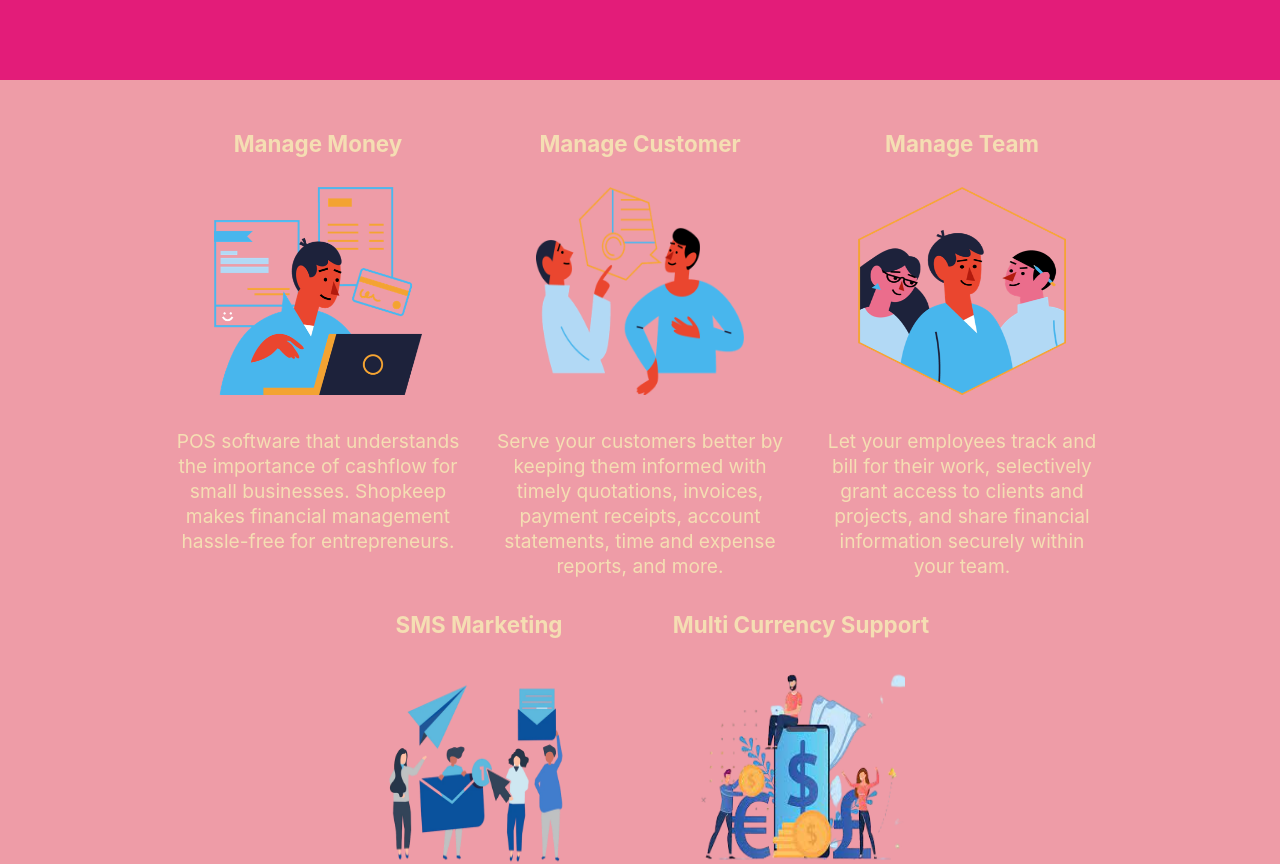
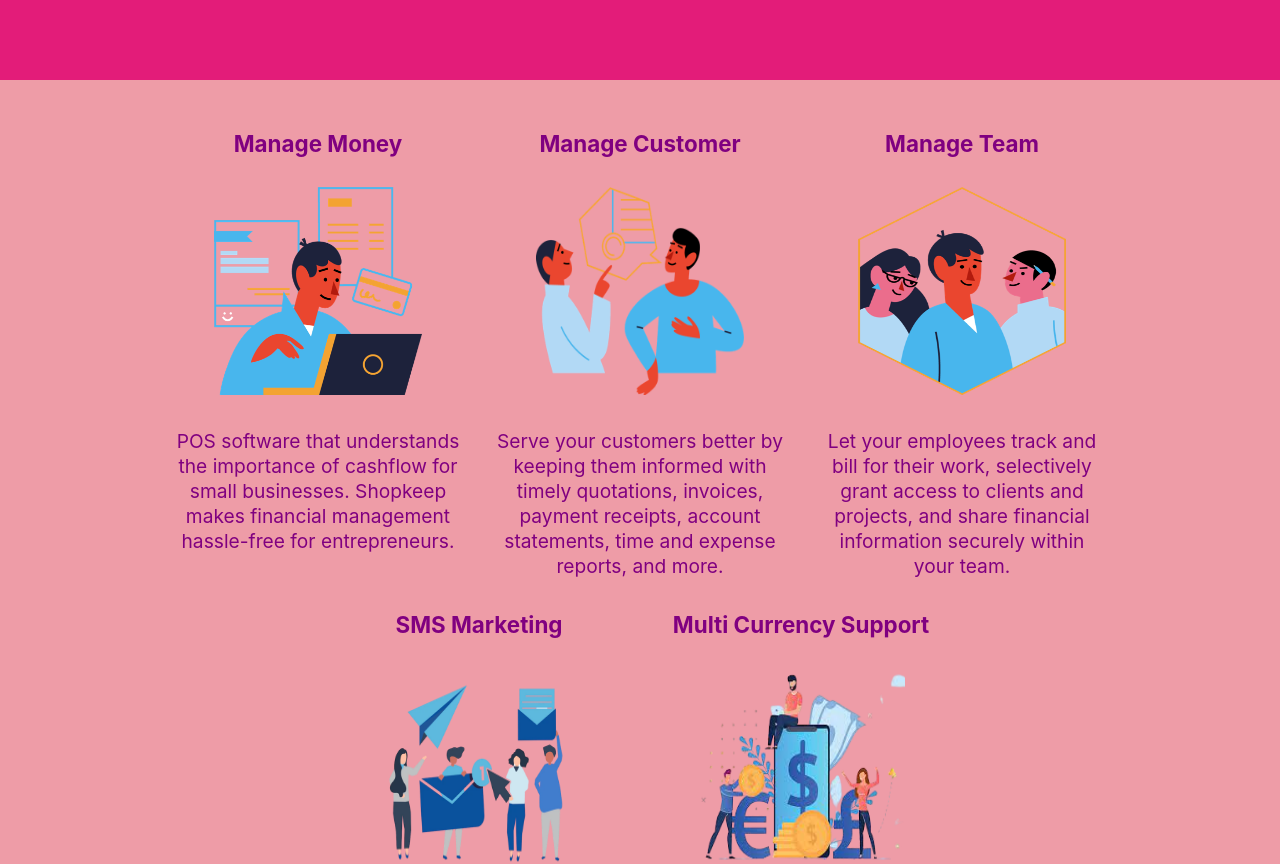
Before and after one commit to ErnestMubatapasango/ShopKeep, a React (Create React App) app in the folder shopkeep/: page / in a window 1280 px wide. Shown: the part 420-1284 px from the top of the page. Built offline with nearby package versions, Linux system fonts and the light colour scheme; a web font is replaced by a local one.

Commit message:
services color

```diff
--- a/shopkeep/src/components/serviceSection/Services.css
+++ b/shopkeep/src/components/serviceSection/Services.css
@@ -17,7 +17,7 @@
 }
 .services-title{
   font-size: 1.4rem;
-  color: wheat;
+  color: purple;
 }
 .services-image{
   margin: 30px 0;
@@ -28,7 +28,7 @@
   font-size: 1.2rem;
   line-height: 25px;
   text-align: center;
-  color: wheat;
+  color: purple;
 }
 
  @media screen and (max-width: 2000px) {
```
